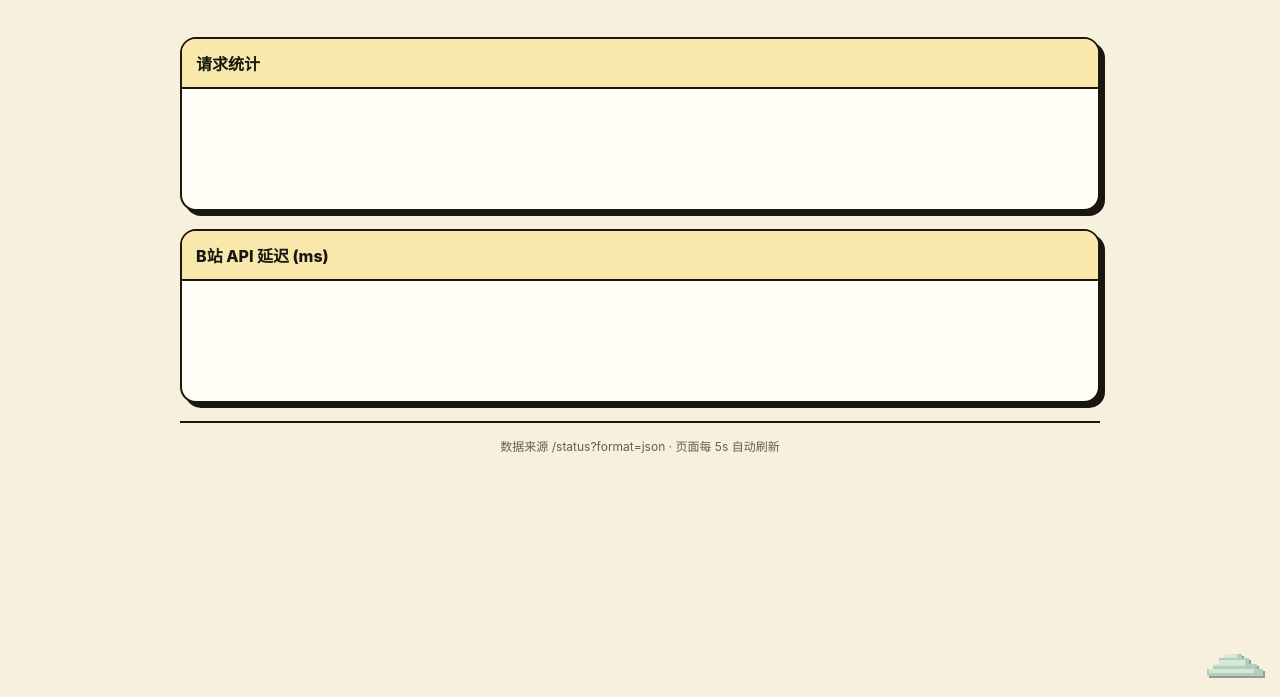
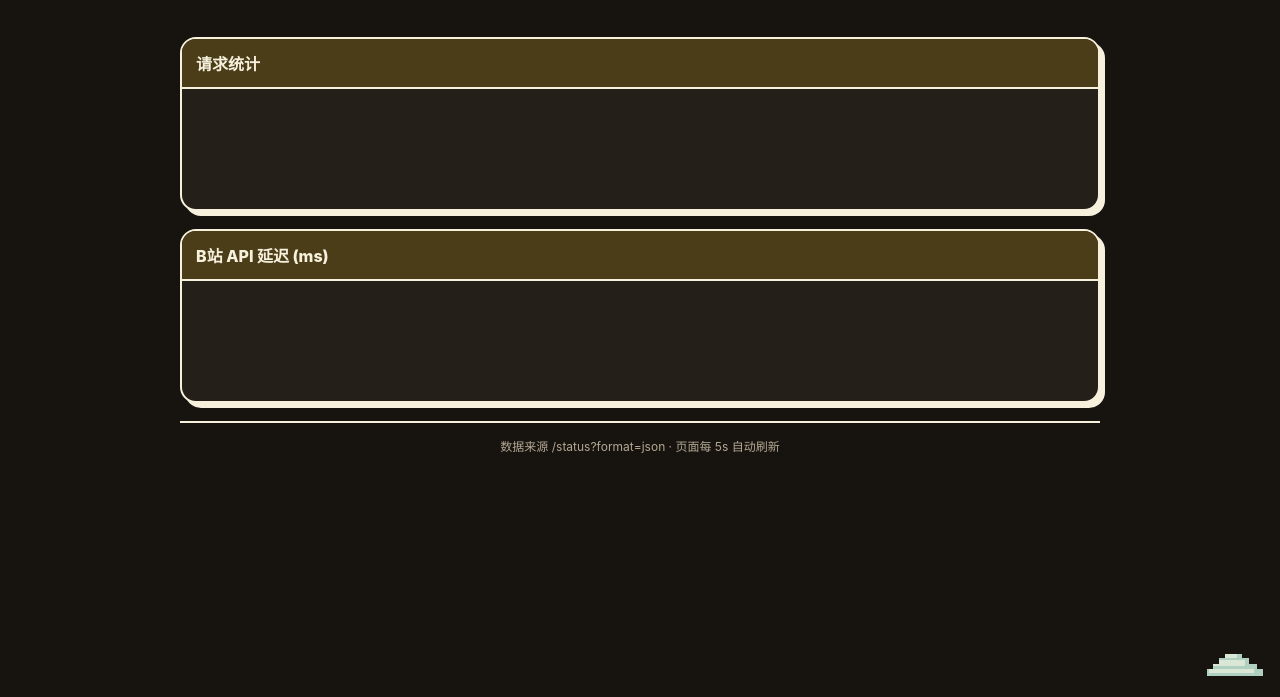
Before and after one commit to Silentely/Bili-Calendar, a website: page public/admin/metrics.html in a window 1280 px wide. Shown: the part 103-800 px from the top of the page. Drawn offline with Linux system fonts and the dark colour scheme; no server answers.

Commit message:
style(admin): 补齐运维面板复古主题暗色模式与动效减弱适配

```diff
--- a/public/admin/metrics.css
+++ b/public/admin/metrics.css
@@ -1,6 +1,7 @@
 /* 运维面板：与前端一致的复古新粗野主义视觉（独立页面，自带令牌） */
 
 :root {
+  color-scheme: light;
   --retro-canvas: #f6f0dd;
   --retro-surface: #fffdf5;
   --retro-sunken: #f1e7cf;
@@ -17,6 +18,31 @@
   --retro-shadow-md: 5px 5px 0 var(--retro-ink);
   --retro-shadow-lg: 8px 8px 0 var(--retro-ink);
   --retro-press: 140ms ease-out;
+}
+
+@media (prefers-color-scheme: dark) {
+  :root {
+    color-scheme: dark;
+    --retro-canvas: #17130f;
+    --retro-surface: #241f18;
+    --retro-sunken: #2f2820;
+    --retro-feature: #4a3d18;
+    --retro-ink: #f6f0dd;
+    --retro-muted: #b3a894;
+    --retro-orange: #d9582b;
+    --retro-mint: #24402e;
+    --retro-warning: #443614;
+    --retro-danger: #442522;
+    --retro-info: #1e3446;
+    --retro-line: 2px solid #f6f0dd;
+    --retro-shadow-sm: 3px 3px 0 #f6f0dd;
+    --retro-shadow-md: 5px 5px 0 #f6f0dd;
+    --retro-shadow-lg: 8px 8px 0 #f6f0dd;
+  }
+
+  .retro-scene svg {
+    filter: drop-shadow(2px 2px 0 rgba(0, 0, 0, 0.6));
+  }
 }
 
 * {
@@ -264,3 +290,15 @@ select:focus-visible {
     gap: 8px;
   }
 }
+
+/* 尊重系统的减弱动效偏好 */
+@media (prefers-reduced-motion: reduce) {
+  *,
+  *::before,
+  *::after {
+    animation-duration: 0.01ms !important;
+    animation-iteration-count: 1 !important;
+    transition-duration: 0.01ms !important;
+    scroll-behavior: auto !important;
+  }
+}
--- a/public/admin/metrics.html
+++ b/public/admin/metrics.html
@@ -3,6 +3,8 @@
   <head>
     <meta charset="UTF-8" />
     <meta name="viewport" content="width=device-width, initial-scale=1.0" />
+    <meta name="theme-color" content="#f6f0dd" media="(prefers-color-scheme: light)" />
+    <meta name="theme-color" content="#17130f" media="(prefers-color-scheme: dark)" />
     <title>Bili-Calendar 运维面板</title>
     <link rel="stylesheet" href="/admin/metrics.css" />
   </head>
```
